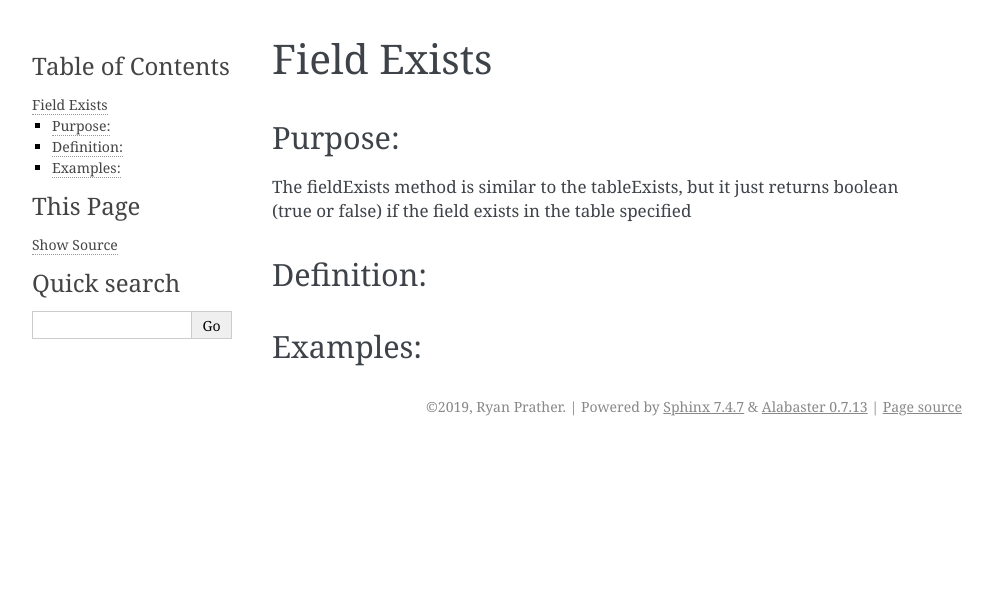
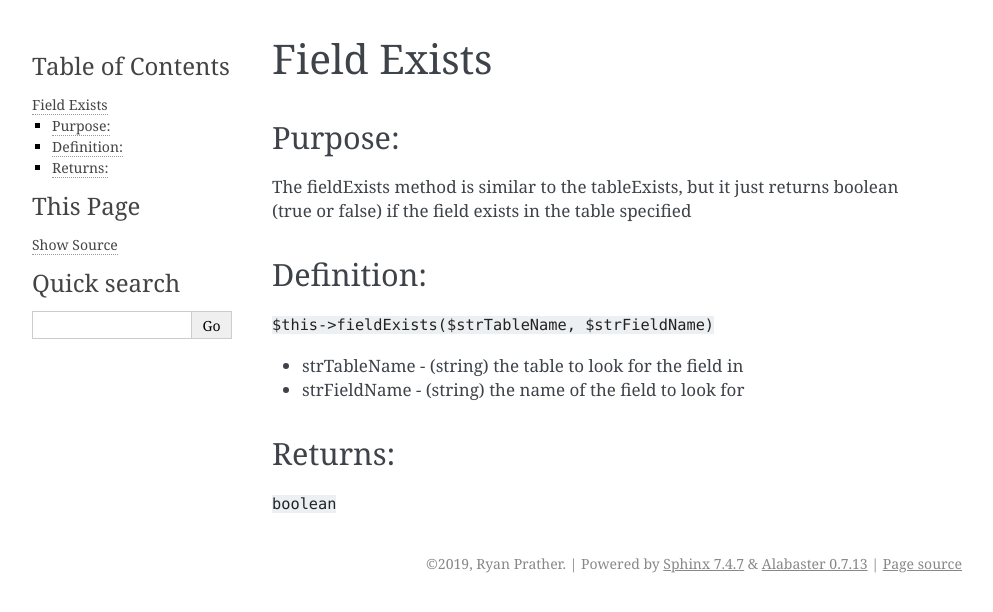
Before and after one commit to godsgood33/php-db, a Sphinx documentation site: the page built from docs/fieldExists.rst, in a window 1280 px wide. Shown: the top 612 px of the page, without its empty margins (148-1141 px from the left). Built offline with Sphinx 7.4.7, drawn with Linux system fonts in a browser that asks for light colours.

Commit message:
docs[fieldExists]: updated
Updated to add definition and returns to fieldExists doc

```diff
--- a/docs/fieldExists.rst
+++ b/docs/fieldExists.rst
@@ -9,5 +9,11 @@ returns boolean (true or false) if the field exists in the table specified
 Definition:
 -----------
 
-Examples:
----------
+``$this->fieldExists($strTableName, $strFieldName)``
+
+* strTableName - (string) the table to look for the field in
+* strFieldName - (string) the name of the field to look for
+
+Returns:
+--------
+``boolean``
```
